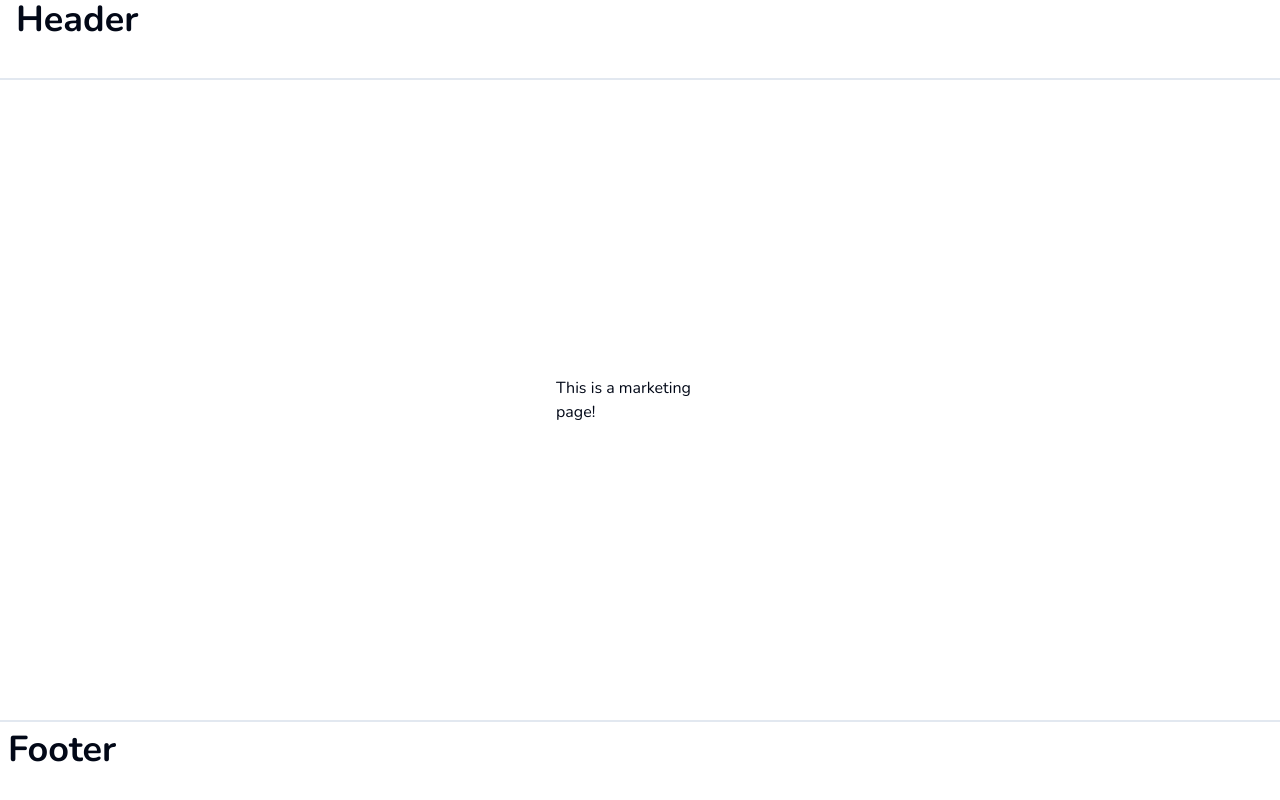
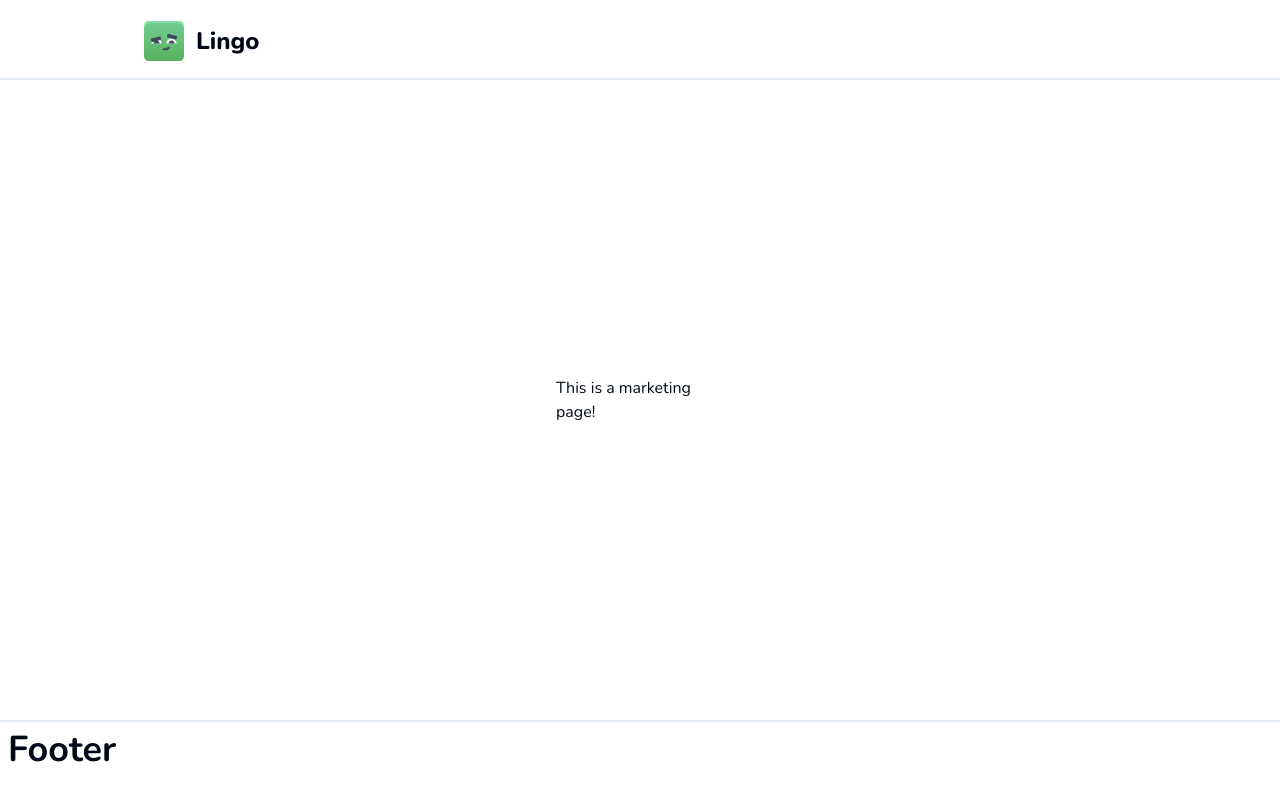
Before and after one commit to myk-francis/next-lingo, a Next.js app: page / in a window 1280 px wide. Built offline with nearby package versions, Linux system fonts and the light colour scheme.

Commit message:
Add: mascot

```diff
--- a/app/(marketing)/header.tsx
+++ b/app/(marketing)/header.tsx
@@ -1,7 +1,16 @@
+import Image from "next/image";
+
 export const Header = () => {
   return (
     <header className="h-20 w-full border-b-2 border-slate-200 px-4">
-      <h1 className="text-4xl font-bold">Header</h1>
+      <div className="lg:max-w-screen-lg mx-auto flex items-center justify-between h-full">
+        <div className="pt-8 pl-4 pb-7 flex items-center gap-x-3">
+          <Image src={"/mascot.svg"} width={40} height={40} alt={"Mascot"} />
+          <h1 className="text-2xl font-extrabold to-green-600 trancking-wide">
+            Lingo
+          </h1>
+        </div>
+      </div>
     </header>
   );
 };
```
Also changed, not shown: public/mascot.svg (added).
